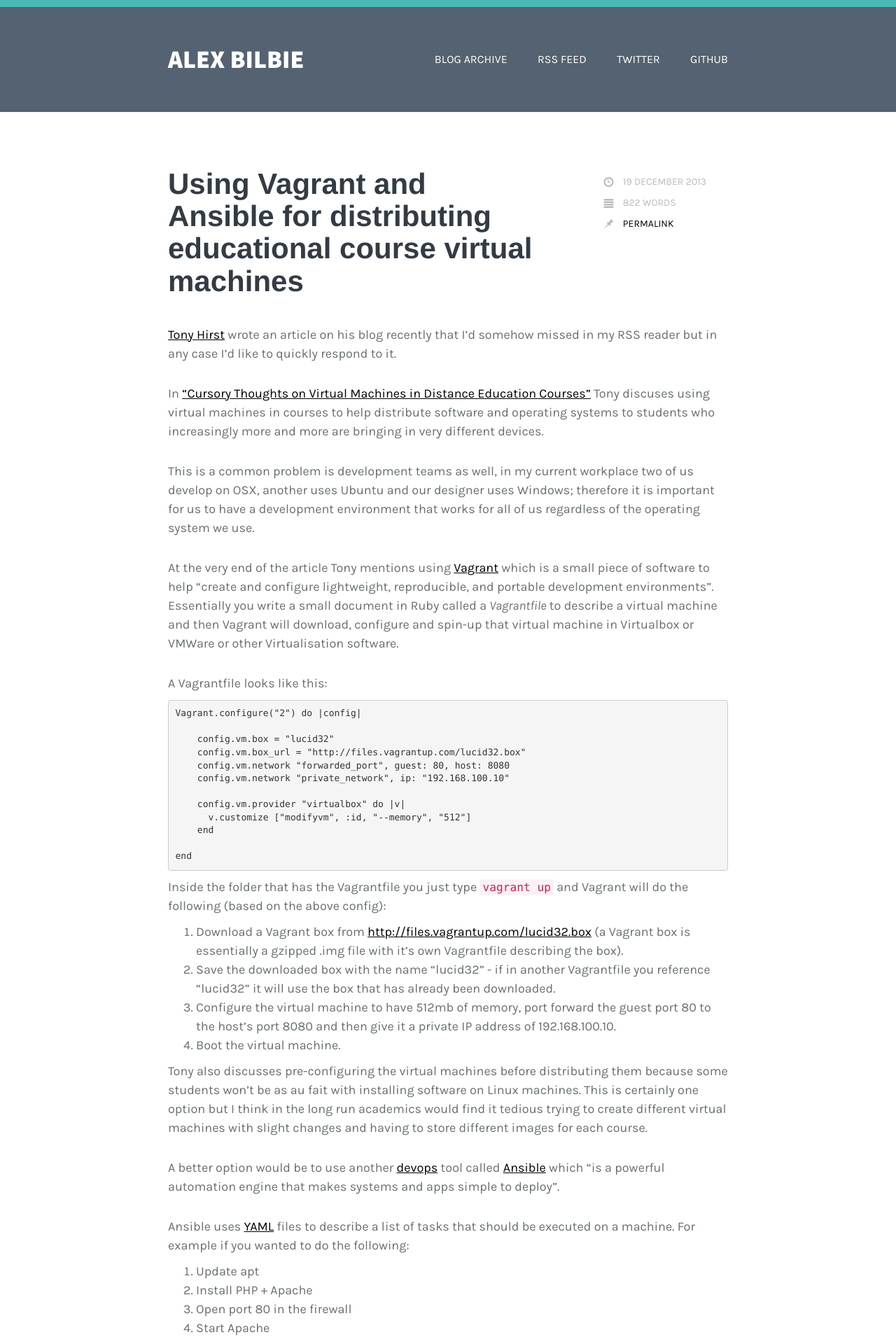
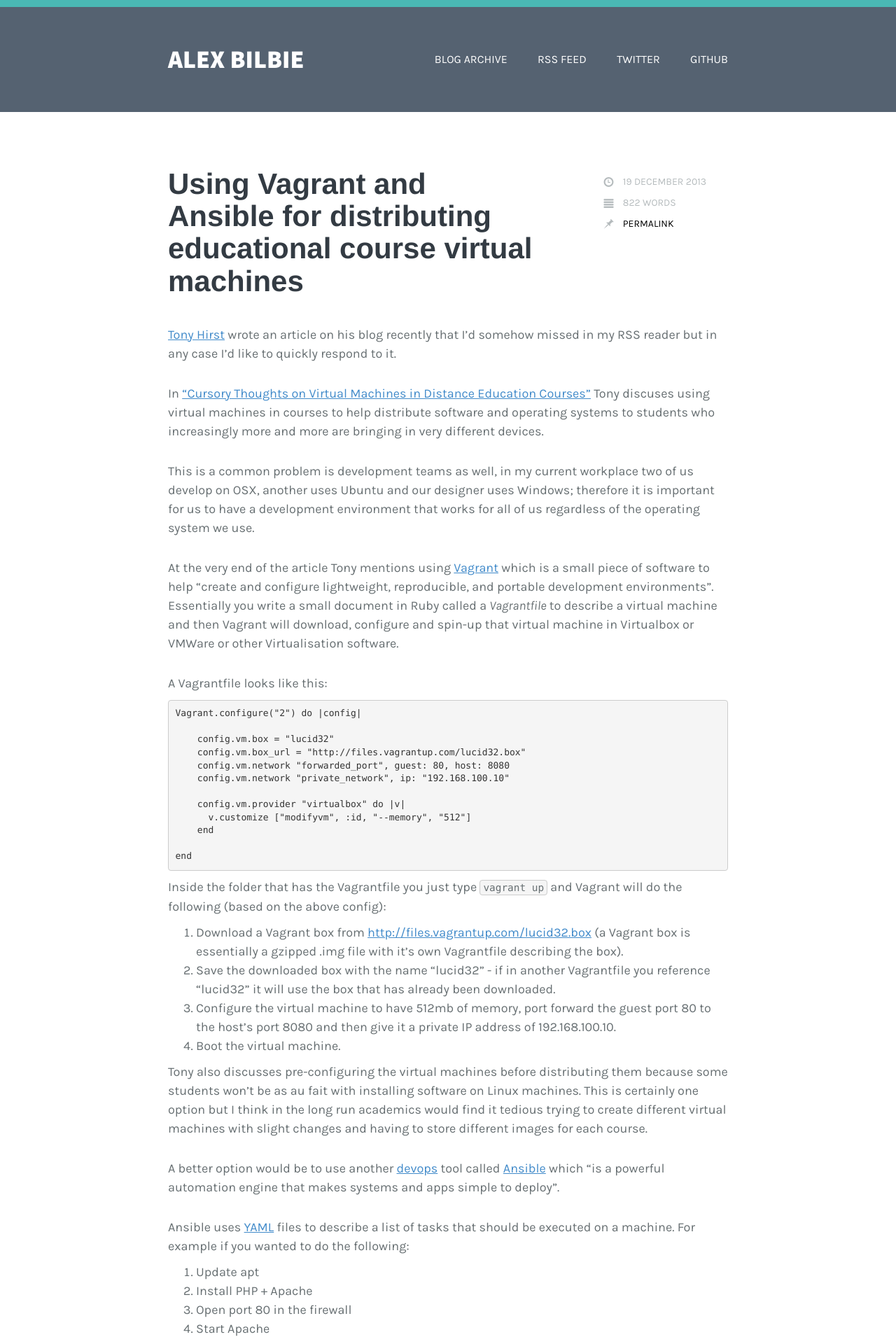
Before and after one commit to alexbilbie/alexbilbie.github.com, a Jekyll site: the page built from index.html, in a window 1280 px wide. Shown: the top 1920 px of the page at 70% size. Built offline with Jekyll 4.4.1, drawn with Linux system fonts in a browser that asks for light colours; Markdown is read by kramdown in place of the engine named in the settings; the list of posts is cut into pages by our own code.

Commit message:
CSS updates

```diff
--- a/css/main.css
+++ b/css/main.css
@@ -3554,7 +3554,6 @@ article .bodytext p + p {
   margin-top: 30px;
 }
 article .bodytext a {
-  color: black;
   text-decoration: underline;
 }
 article .bodytext .line-numbers {
@@ -3594,3 +3593,12 @@ article .bodytext .embed-container embed {
 #footer {
   padding: 60px 0;
 }
+code {
+  color: inherit;
+  font-size: 80%;
+  border: 1px solid #CCC;
+  background-color: #F5F5F5;
+}
+pre code {
+  border: none;
+}
```
Also changed, not shown: css/main.less (+14 -1 lines).
